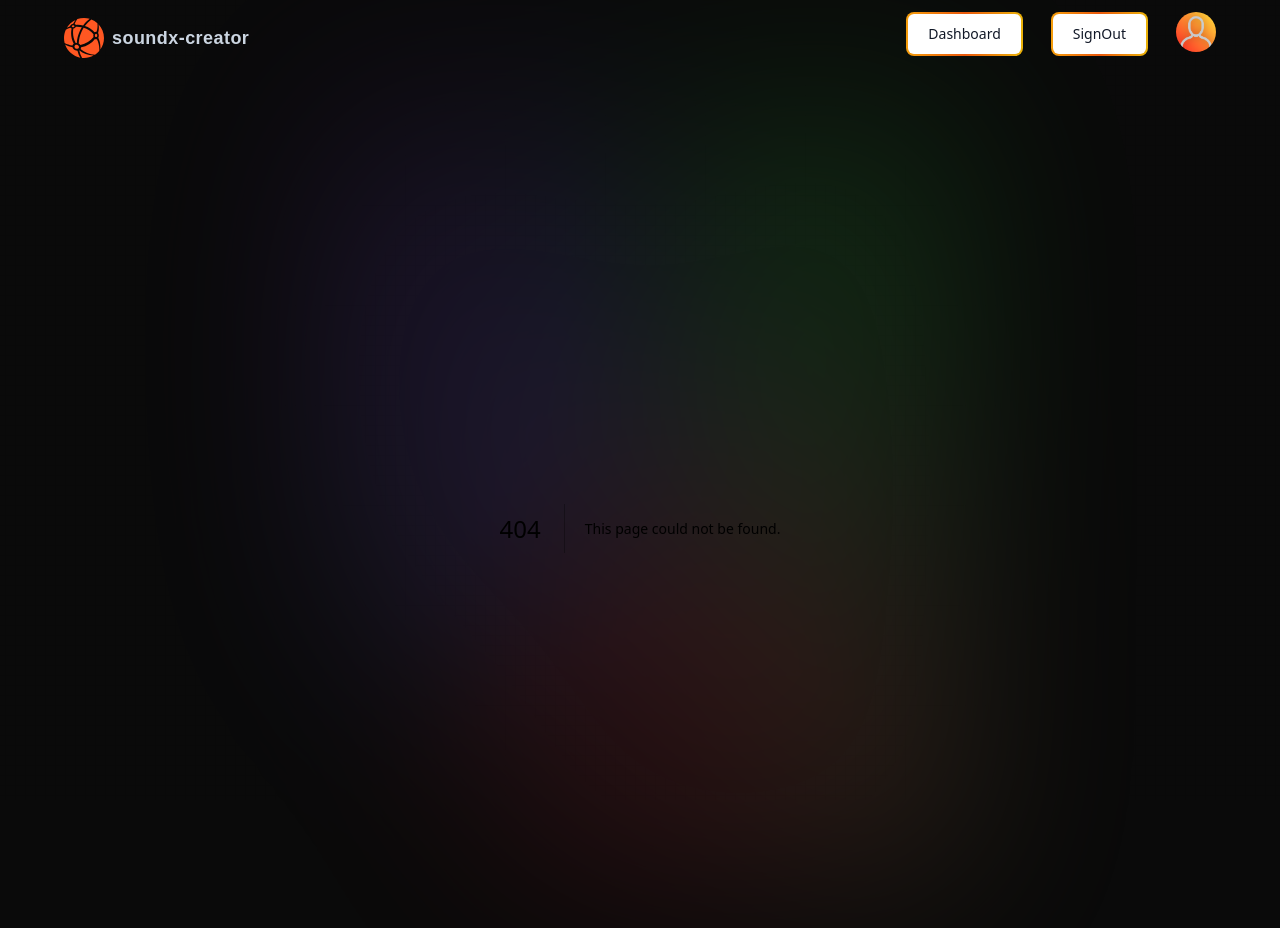
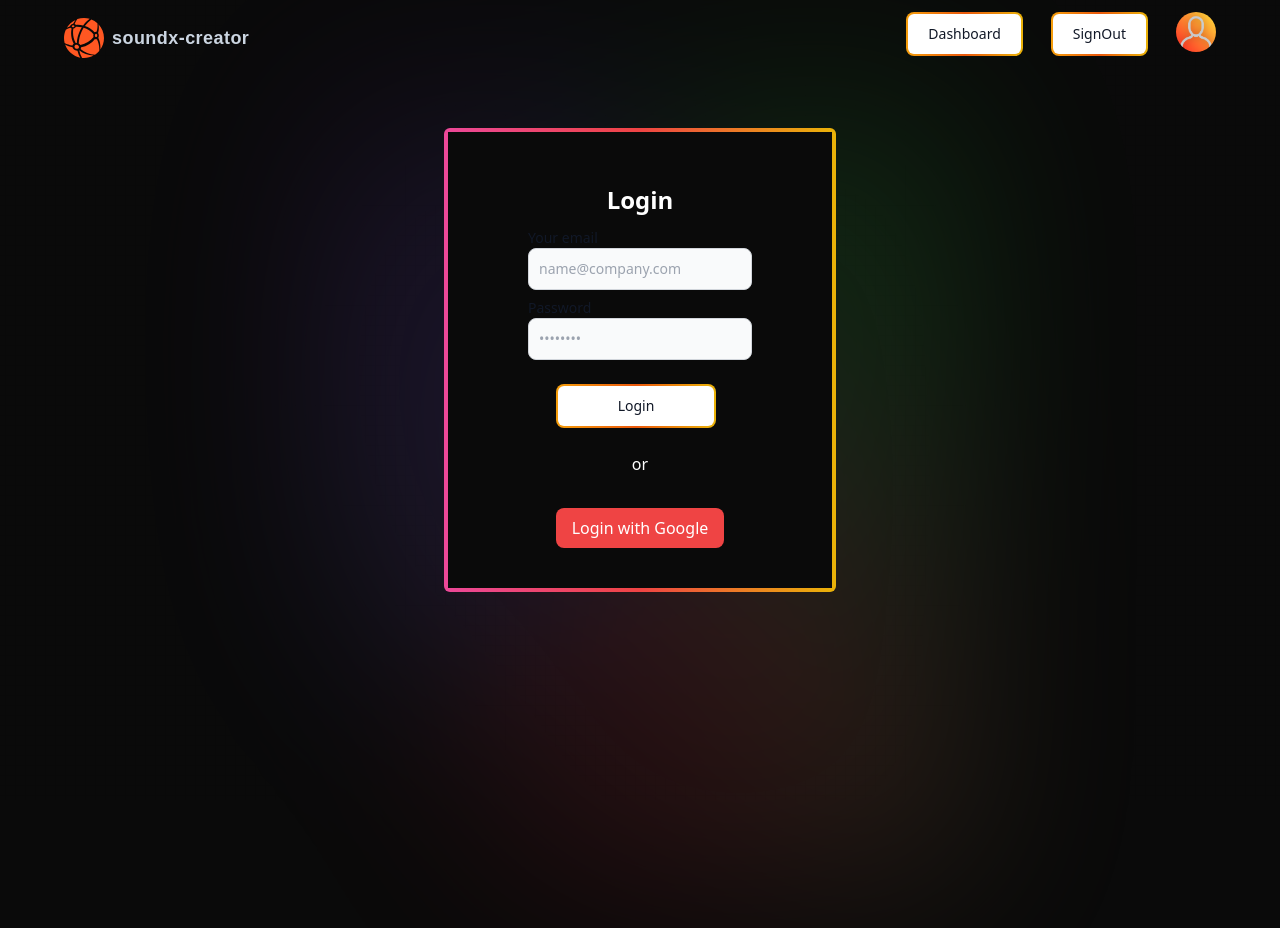
Before and after one commit to sir-george2500/soundx-creator, a Next.js app: page /Login in a window 1280 px wide. Before the commit this address had no page. After the commit the page ends 800 px from the top, so only its background shows below. Built offline with nearby package versions, Linux system fonts and the light colour scheme.

Commit message:
Added improvement for the login button

```diff
--- /dev/null
+++ b/app/Login/page.jsx
@@ -0,0 +1,67 @@
+import GradientButton from '@components/GradientButton'
+import Image from 'next/image'
+import React from 'react'
+
+
+const Login = () => {
+
+  const handleGoogleLogin = () => {
+    // Handle Google login logic here
+  };
+  return (
+    <section className="w-full flex-center flex-col">
+      <div className="mx-auto flex max-w-screen-sm items-center">
+        <div className="h-70 w-full rounded-md bg-gradient-to-r from-pink-500 via-red-500 to-yellow-500 p-1">
+          <div className="flex h-full w-full items-center justify-center bg-neutral-950 back flex-col pl-20 pr-20 pt-10 pb-10">
+            <h1 className="text-2xl font-black text-white p-3">Login</h1>
+
+            <div className="mb-2">
+              <label htmlFor="email" className="block text-sm font-medium text-gray-900 dark:text-white">
+                Your email
+              </label>
+              <input
+                type="email"
+                name="email"
+                id="email"
+                placeholder="name@company.com"
+                required
+                className="bg-gray-50 border border-gray-300 text-gray-900 sm:text-sm rounded-lg focus:ring-primary-600 focus:border-primary-600 block w-full p-2.5 dark:bg-gray-700 dark:border-gray-600 dark:placeholder-gray-400 dark:text-white dark:focus:ring-blue-500 dark:focus:border-blue-500"
+              />
+            </div>
+            <div className="mb-2">
+              <label htmlFor="password" className="block text-sm font-medium text-gray-900 dark:text-white">
+                Password
+              </label>
+              <input
+                type="password"
+                name="password"
+                id="password"
+                placeholder="••••••••"
+                required
+                className="bg-gray-50 border border-gray-300 text-gray-900 sm:text-sm rounded-lg focus:ring-primary-600 focus:border-primary-600 block w-full p-2.5 dark:bg-gray-700 dark:border-gray-600 dark:placeholder-gray-400 dark:text"
+              />
+            </div>
+             <div  className='mt-4'>
+            <GradientButton text="Login" form={true}/>
+             </div>
+
+            <div className="flex items-center my-4">
+              <div className="flex-grow border-t border-white"></div>
+              <div className="px-2 text-white">or</div>
+              <div className="flex-grow border-t border-white"></div>
+            </div>
+
+            <button
+              className="mt-4 bg-red-500 hover:bg-red-600 text-white font-medium rounded-lg px-4 py-2"
+            >
+              Login with Google
+            </button>
+          </div>
+        </div>
+      </div>
+    </section>
+
+  )
+}
+
+export default Login
--- a/components/GradientButton.jsx
+++ b/components/GradientButton.jsx
@@ -1,15 +1,19 @@
 import React from 'react'
 
-const GradientButton = ({text,onClick}) => {
+const GradientButton = ({ text, onClick, form = false }) => {
   return (
-        <button class="relative inline-flex items-center justify-center p-0.5 mb-2 mr-2 overflow-hidden text-sm font-medium text-gray-900 rounded-lg group bg-gradient-to-r from-amber-500 via-orange-600 to-yellow-500 group-hover:from-purple-600 group-hover:to-blue-500 hover:text-white dark:text-white focus:ring-4 focus:outline-none focus:ring-blue-300 dark:focus:ring-blue-800"
-         onClick={onClick}
-        >
-        <span class="relative px-5 py-2.5 transition-all ease-in duration-75 bg-white dark:bg-neutral-950 rounded-md group-hover:bg-opacity-0">
-           {text}
-        </span>
-        </button>
-  )
-}
+    <button
+    className={`relative inline-flex items-center justify-center p-0.5 mb-2 mr-2 overflow-hidden text-sm font-medium text-gray-900 rounded-lg group bg-gradient-to-r from-amber-500 via-orange-600 to-yellow-500 group-hover:from-purple-600 group-hover:to-blue-500 hover:text-white dark:text-white focus:ring-4 focus:outline-none focus:ring-blue-300 dark:focus:ring-blue-800 ${
+      form ? 'w-40' : ''
+    }`}
+    onClick={onClick}
+  >
+    <span className={`relative px-5 py-2.5 transition-all ease-in duration-75 bg-white dark:bg-neutral-950 rounded-md group-hover:bg-opacity-0 ${form ? 'w-full' : ''}`}>
+      {text}
+    </span>
+  </button>
+  );
+};
+
 
 export default GradientButton
--- a/components/Nav.jsx
+++ b/components/Nav.jsx
@@ -56,14 +56,23 @@ const Nav = () => {
 
         ):(
          <>
-
+         <div  className="flex gap-2">
              <Link
               href="/"
               onClick={()=>{}}
               className="orange_gradient">
 
-              Sign In
+              Login
               </Link>
+
+              <Link
+              href="/"
+              onClick={()=>{}}
+              className="orange_gradient">
+
+              Register
+              </Link>
+         </div>
 
          </>
 
@@ -97,15 +106,18 @@ const Nav = () => {
               >
                Dashboad
               </Link>
-              <button
-               type="button"
-               onClick={()=>{
-                setToggleDropDown(false)
-               }}
-               className="mt-5 w-full black_btn"
+
+              <Link
+               href="/profile"
+               className="orange_gradient"
+               onClick={()=>setToggleDropDown(false)}
               >
-              Sign Out
-              </button>
+               My Profile
+              </Link>
+              <GradientButton
+               text="SignOut"
+               onClick={()=>{}}
+             />
             </div>
           )}
           </Link>
```
